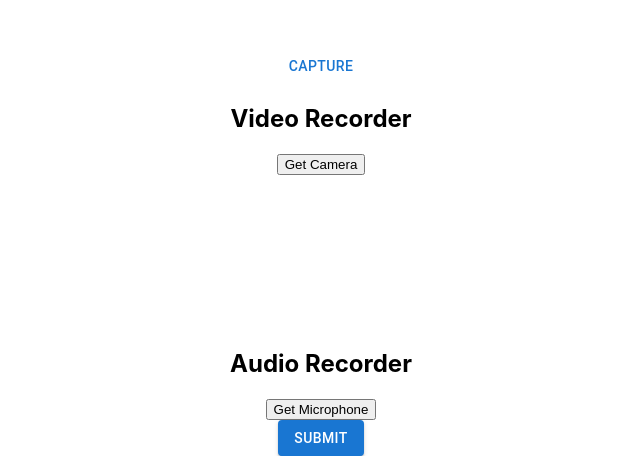
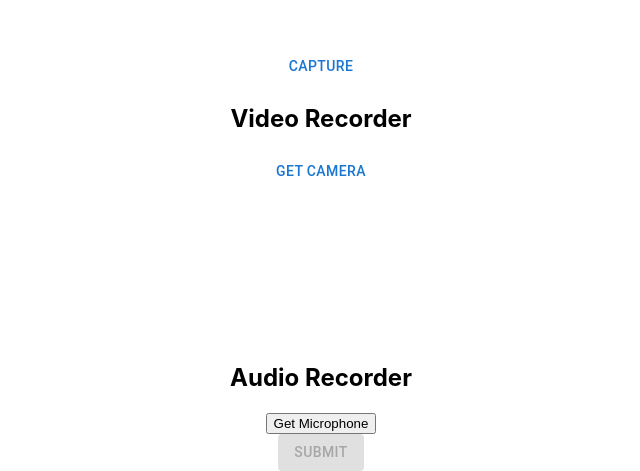
Before and after one commit to saksham218/data-collection, a React (Create React App) app in the folder client/: page / in a window 1280 px wide. Shown: the part 619-1090 px from the top of the page, without its empty margins (319-959 px from the left). Built offline with nearby package versions, Linux system fonts and the light colour scheme; no server answers.

Commit message:
improved ux

```diff
--- a/client/src/components/Home.jsx
+++ b/client/src/components/Home.jsx
@@ -12,6 +12,9 @@ const Home = () => {
     const [videoBlob, setVideoBlob] = useState(null);
     const [audioBlob, setAudioBlob] = useState(null);
     const [imageBlob, setImageBlob] = useState(null);
+    const [isVideo, setIsVideo] = useState(false);
+    const [isAudio, setIsAudio] = useState(false);
+    const [isImage, setIsImage] = useState(false);
 
     const states = ['Andhra Pradesh', 'Arunachal Pradesh', 'Assam', 'Bihar', 'Chhattisgarh', 'Delhi', 'Goa', 'Gujarat', 'Haryana', 'Himachal Pradesh',
         'Jharkhand', 'Karnataka', 'Kearla', 'Madya Pradesh', 'Maharashtra', 'Manipur', 'Meghalaya', 'Mizoram', 'Nagaland', 'Odisha', 'Punjab', 'Rajasthan',
@@ -33,10 +36,13 @@ const Home = () => {
             </Box>
 
 
-            <ImageCapturer setImageBlob={setImageBlob} />
-            <VideoRecorder setVideoBlob={setVideoBlob} />
-            <AudioRecorder setAudioBlob={setAudioBlob} />
-            <Button variant="contained" color="primary" onClick={submitData}>Submit</Button>
+            <ImageCapturer setImageBlob={setImageBlob} setIsImage={setIsImage} />
+            <VideoRecorder setVideoBlob={setVideoBlob} setIsVideo={setIsVideo} />
+            <AudioRecorder setAudioBlob={setAudioBlob} setIsAudio={setIsAudio} />
+            <Button variant="contained" color="primary" onClick={submitData}
+                disabled={(isVideo && isAudio && isImage && name !== "" && state !== "") ? false : true}>
+                Submit
+            </Button>
         </div>
     );
 }
--- a/client/src/components/recorders/AudioRecorder.jsx
+++ b/client/src/components/recorders/AudioRecorder.jsx
@@ -1,15 +1,17 @@
 import React from 'react'
 import { useState, useRef } from "react";
+import { Button } from '@mui/material'
 
 const mimeType = "audio/webm";
 
-const AudioRecorder = ({ setAudioBlob }) => {
+const AudioRecorder = ({ setAudioBlob, setIsAudio }) => {
     const [permission, setPermission] = useState(false);
     const mediaRecorder = useRef(null);
     const [recordingStatus, setRecordingStatus] = useState("inactive");
     const [stream, setStream] = useState(null);
     const [audioChunks, setAudioChunks] = useState([]);
     const [audio, setAudio] = useState(null);
+    const [ready, setReady] = useState(false);
 
     const getMicrophonePermission = async () => {
         if ("MediaRecorder" in window) {
@@ -19,6 +21,7 @@ const AudioRecorder = ({ setAudioBlob }) => {
                     video: false,
                 });
                 setPermission(true);
+                setReady(true);
                 setStream(streamData);
             } catch (err) {
                 alert(err.message);
@@ -26,6 +29,14 @@ const AudioRecorder = ({ setAudioBlob }) => {
         } else {
             alert("The MediaRecorder API is not supported in your browser.");
         }
+    };
+
+    const retake = () => {
+        setAudioBlob(null);
+        setAudioChunks([]);
+        setIsAudio(false);
+        setAudio(null);
+        setReady(true);
     };
 
     const startRecording = async () => {
@@ -48,6 +59,9 @@ const AudioRecorder = ({ setAudioBlob }) => {
 
     const stopRecording = () => {
         setRecordingStatus("inactive");
+
+        console.log("recording stopped");
+        console.log("ready: ", ready);
         //stops the recording instance
         mediaRecorder.current.stop();
         mediaRecorder.current.onstop = () => {
@@ -56,10 +70,12 @@ const AudioRecorder = ({ setAudioBlob }) => {
             //creates a playable URL from the blob file.
             console.log("audioBlob", audioBlob);
             setAudioBlob(audioBlob);
+            setIsAudio(true);
             const audioUrl = URL.createObjectURL(audioBlob);
             console.log("Audio: ", audioChunks)
             setAudio(audioUrl);
             setAudioChunks([]);
+
         };
     };
 
@@ -74,13 +90,19 @@ const AudioRecorder = ({ setAudioBlob }) => {
                             Get Microphone
                         </button>
                     ) : null}
-                    {permission && recordingStatus === "inactive" ? (
-                        <button onClick={startRecording} type="button">
+                    {permission && recordingStatus === "inactive" && ready ?
+
+                        (<Button onClick={startRecording} type="button">
                             Start Recording
-                        </button>
-                    ) : null}
+                        </Button>) : null}
+                    {permission && recordingStatus === "inactive" && !ready ?
+                        (<Button onClick={retake} type="button">Retake</Button>)
+                        : null}
                     {recordingStatus === "recording" ? (
-                        <button onClick={stopRecording} type="button">
+                        <button onClick={() => {
+                            setReady(false);
+                            stopRecording();
+                        }} type="button">
                             Stop Recording
                         </button>
                     ) : null}
--- a/client/src/components/recorders/ImageCapturer.jsx
+++ b/client/src/components/recorders/ImageCapturer.jsx
@@ -7,7 +7,7 @@ const videoConstraints = {
     height: 400,
     facingMode: 'user',
 }
-const ImageCapturer = ({ setImageBlob }) => {
+const ImageCapturer = ({ setImageBlob, setIsImage }) => {
     const [picture, setPicture] = useState('')
     const webcamRef = useRef(null)
     const capture = useCallback(() => {
@@ -15,6 +15,7 @@ const ImageCapturer = ({ setImageBlob }) => {
         console.log("Image:", pictureSrc)
         setPicture(pictureSrc)
         setImageBlob(pictureSrc)
+        setIsImage(true)
     })
     return (
         <div>
@@ -39,6 +40,7 @@ const ImageCapturer = ({ setImageBlob }) => {
                         onClick={(e) => {
                             e.preventDefault()
                             setPicture('')
+                            setIsImage(false)
                         }}
 
                     >
--- a/client/src/components/recorders/VideoRecorder.jsx
+++ b/client/src/components/recorders/VideoRecorder.jsx
@@ -2,12 +2,12 @@ import React from 'react'
 import { useState, useRef } from "react";
 // import { lzjb } from 'lzjb';
 import { Button } from '@mui/material'
-import { Base64String } from '../../utils/base64-string';
-import { b64toBlob } from '../../utils/base64toblob';
+
+
 
 const mimeType = "video/webm";
 
-const VideoRecorder = ({ setVideoBlob }) => {
+const VideoRecorder = ({ setVideoBlob, setIsVideo }) => {
     const [permission, setPermission] = useState(false);
     const mediaRecorder = useRef(null);
     const liveVideoFeed = useRef(null);
@@ -15,10 +15,14 @@ const VideoRecorder = ({ setVideoBlob }) => {
     const [stream, setStream] = useState(null);
     const [videoChunks, setVideoChunks] = useState([]);
     const [recordedVideo, setRecordedVideo] = useState(null);
+    const [ready, setReady] = useState(false);
 
 
 
     const getCameraPermission = async () => {
+        setVideoBlob(null);
+        setVideoChunks([]);
+        setIsVideo(false);
         setRecordedVideo(null);
         if ("MediaRecorder" in window) {
             try {
@@ -35,6 +39,7 @@ const VideoRecorder = ({ setVideoBlob }) => {
                     videoConstraints
                 );
                 setPermission(true);
+                setReady(true);
                 //combine both audio and video streams
                 const combinedStream = new MediaStream([
                     ...videoStream.getVideoTracks(),
@@ -50,6 +55,7 @@ const VideoRecorder = ({ setVideoBlob }) => {
             alert("The MediaRecorder API is not supported in your browser.");
         }
     };
+
 
     const startRecording = async () => {
         setRecordingStatus("recording");
@@ -69,12 +75,13 @@ const VideoRecorder = ({ setVideoBlob }) => {
 
         console.log("local chunks", localVideoChunks);
         setVideoChunks(localVideoChunks);
-        console.log("set");
+
     };
 
     const stopRecording = () => {
         setPermission(false);
         setRecordingStatus("inactive");
+
         console.log("video chunks", videoChunks.length)
         mediaRecorder.current.stop();
         console.log("video chunks", videoChunks.length)
@@ -82,11 +89,14 @@ const VideoRecorder = ({ setVideoBlob }) => {
             console.log("video chunks", videoChunks.length)
             const videoBlob = new Blob(videoChunks, { type: mimeType });
             console.log("videoBlob", videoBlob);
+            setIsVideo(true);
             setVideoBlob(videoBlob);
             const videoUrl = URL.createObjectURL(videoBlob);
             setRecordedVideo(videoUrl);
             setVideoChunks([]);
+
         };
+
     };
 
     return (
@@ -95,19 +105,17 @@ const VideoRecorder = ({ setVideoBlob }) => {
             <main>
                 <div className="video-controls">
                     {!permission ? (
-                        <button onClick={getCameraPermission} type="button">
-                            Get Camera
-                        </button>
+                        <Button onClick={getCameraPermission} type="button">
+                            {ready ? "Retake" : "Get Camera"}
+                        </Button>
                     ) : null}
-                    {permission && recordingStatus === "inactive" ? (
-                        <button onClick={startRecording} type="button">
-                            Start Recording
-                        </button>
-                    ) : null}
+                    {permission && recordingStatus === "inactive" && ready ? (<Button onClick={startRecording} type="button">
+                        Start Recording
+                    </Button>) : null}
                     {recordingStatus === "recording" ? (
-                        <button onClick={stopRecording} type="button">
+                        <Button onClick={stopRecording} type="button">
                             Stop Recording
-                        </button>
+                        </Button>
                     ) : null}
 
                 </div>
```
